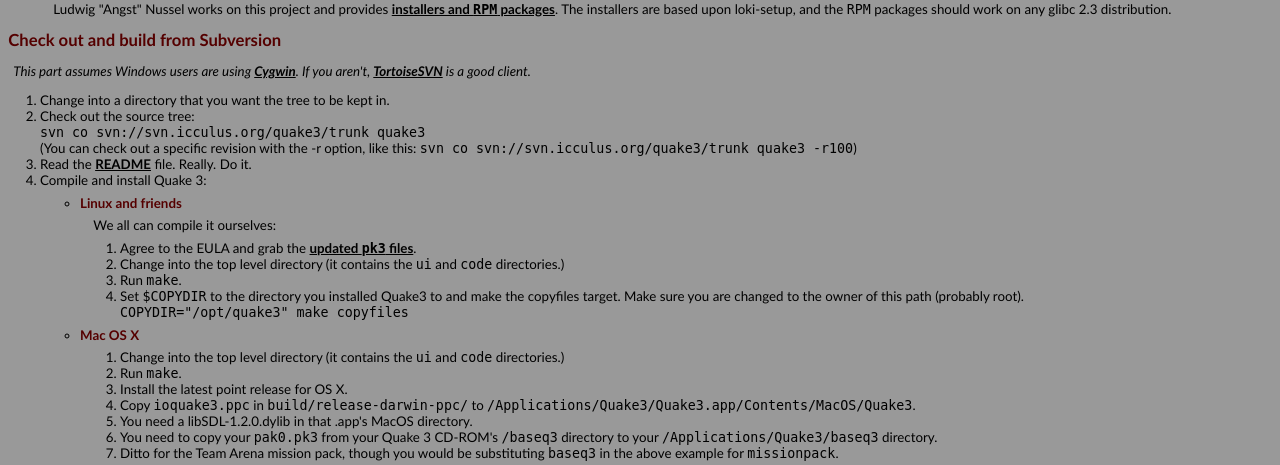
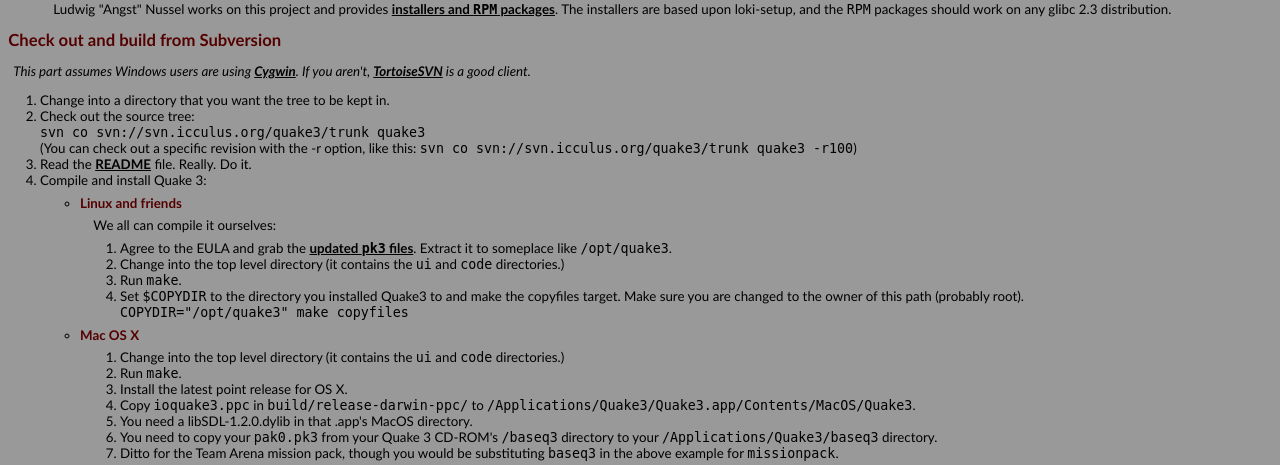
Before and after one commit to ariya/ioquake3, a PHP site: page /?page=get in a window 1280 px wide. Shown: the part 589-1054 px from the top of the page. Run offline with PHP 8.4, Linux system fonts and the light colour scheme; data that the repository does not hold is empty.

Commit message:
More
git-svn-id: svn://svn.icculus.org/quake3/trunk@606 edf5b092-35ff-0310-97b2-ce42778d08ea

```diff
--- a/web/include/get.php
+++ b/web/include/get.php
@@ -82,7 +82,8 @@ client.</em></p>
 			<p>We all can compile it ourselves:</p>
 				<ol>
 					<li>Agree to the EULA and grab the <a href="?page=getdata">
-					updated <tt>pk3</tt> files</a>.</li>
+					updated <tt>pk3</tt> files</a>. Extract it to someplace like
+					<tt>/opt/quake3</tt>.</li>
 					<li>Change into the top level directory (it contains
 					the <tt>ui</tt> and
 					<tt>code</tt> directories.)</li>
```
Also changed, not shown: 2 other files.
